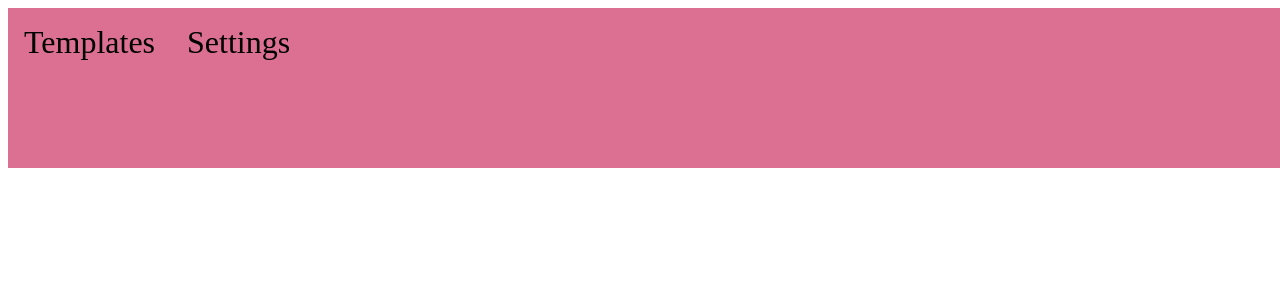
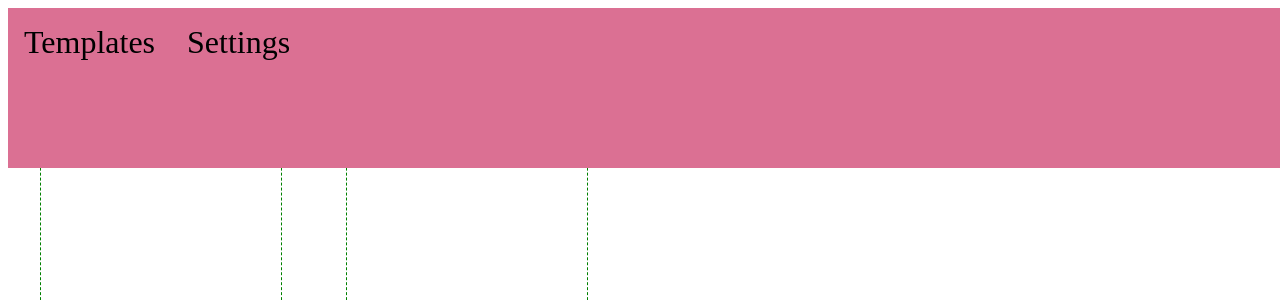
Before and after one commit to sebdoesntknow/contactlens, a React (Create React App) app: page / in a window 1280 px wide. Shown: the top 300 px of the page. Built offline with nearby package versions, Linux system fonts and the light colour scheme.

Commit message:
Added main CLens body

```diff
--- /dev/null
+++ b/src/components/ContactLensBody/ContactLensWrapper.tsx
@@ -0,0 +1,25 @@
+import * as React from 'react';
+import styled from 'styled-components';
+
+interface ContactLensWrapperProps {
+    className?: string;
+    children: any;
+}
+
+function ContactLensWrapperContainer(props: ContactLensWrapperProps) {
+    return (
+        <div className={props.className}>
+            {props.children}
+        </div>
+    );
+}
+
+const ContactLensWrapper = styled(ContactLensWrapperContainer)`
+    display: -webkit-box;
+    display: -moz-box;
+    display: -ms-flexbox;
+    display: -webkit-flex;
+    display: flex;
+`;
+
+export default ContactLensWrapper;
--- /dev/null
+++ b/src/components/Lens/LensWrapper.tsx
@@ -0,0 +1,32 @@
+import * as React from 'react';
+import styled from 'styled-components';
+
+interface LensWrapperProps {
+    className?: string;
+    children?: JSX.Element[] | string;
+    margin?: string;
+    width?: string;
+    height?: string;
+    border?: string;
+    borderRadius?: string;
+    bgcolor?: string;
+}
+
+function LensWrapperContainer(props: LensWrapperProps) {
+    return (
+        <div className={props.className}>
+            {props.children}
+        </div>
+    );
+}
+
+const LensWrapper = styled(LensWrapperContainer)`
+    margin: ${props => props.margin ? props.margin : '1em 1em'};
+    width: ${props => props.width ? props.width : '5em'};
+    height: ${props => props.height ? props.height : '5em'};
+    border: ${props => props.border ? props.border : '1px dashed green'};
+    borderRadius: ${props => props.borderRadius ? props.borderRadius : 'none'};
+    background-color: ${props => props.bgcolor ? props.bgcolor : 'transparent'};
+`;
+
+export default LensWrapper;
--- a/src/components/MenuBar/BarWrapper.tsx
+++ b/src/components/MenuBar/BarWrapper.tsx
@@ -29,7 +29,6 @@ const BarWrapper = styled(BarWrapperContainer)`
     background-color: ${props => props.bgcolor ? props.bgcolor : 'palevioletred'};
     width: ${props => props.width ? props.width : '100%'};
     height: ${props => props.height ? props.height : '20%'};
-    margin: 0 auto auto 0;
 `;
 
 export default BarWrapper;
--- a/src/containers/App.tsx
+++ b/src/containers/App.tsx
@@ -1,11 +1,11 @@
 import * as React from 'react';
 
-import Menu from '../components/MenuBar';
+import ContactLens from './MainView/ContactLens';
 
 class App extends React.Component<{}, {}> {
   render() {
     return (
-      <Menu />
+      <ContactLens />
     );
   }
 }
--- /dev/null
+++ b/src/containers/MainView/ContactLens.tsx
@@ -0,0 +1,27 @@
+import * as React from 'react';
+
+import ContactLensWrapper from '../../components/ContactLensBody/ContactLensWrapper';
+import MenuBar from '../../components/MenuBar';
+import LensWrapper from '../../components/Lens/LensWrapper';
+
+interface ContactLensProps {}
+interface ContactLensState {}
+
+class ContactLens extends React.Component<ContactLensProps, ContactLensState> {
+
+    constructor(props: ContactLensProps) {
+        super(props);
+    }
+
+    render() {
+        return(
+            <ContactLensWrapper>
+                <MenuBar />
+                <LensWrapper margin={'5em 2em'} width={'15em'} height={'15em'} />
+                <LensWrapper margin={'5em 2em'} width={'15em'} height={'15em'} />
+            </ContactLensWrapper>
+        );
+    }
+}
+
+export default ContactLens;
```
